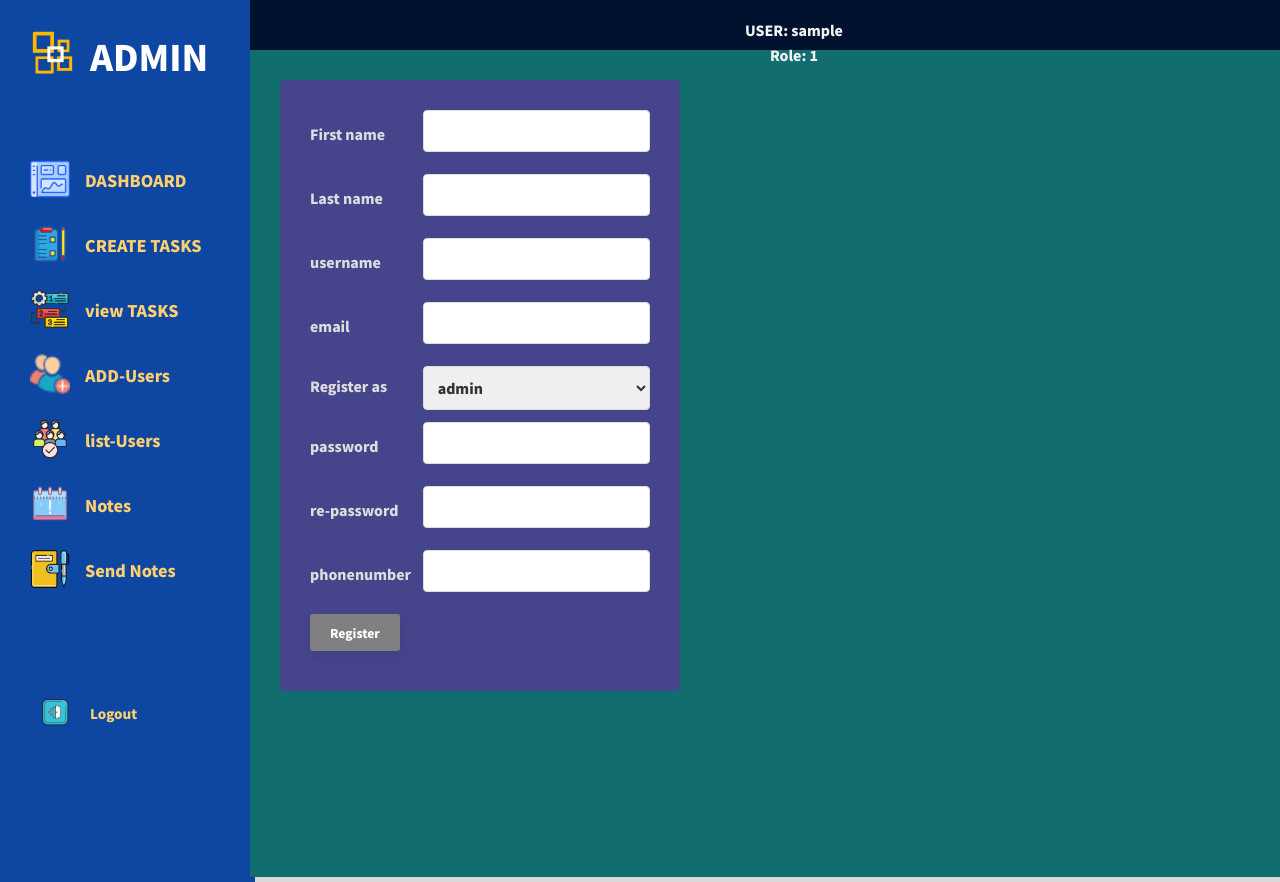
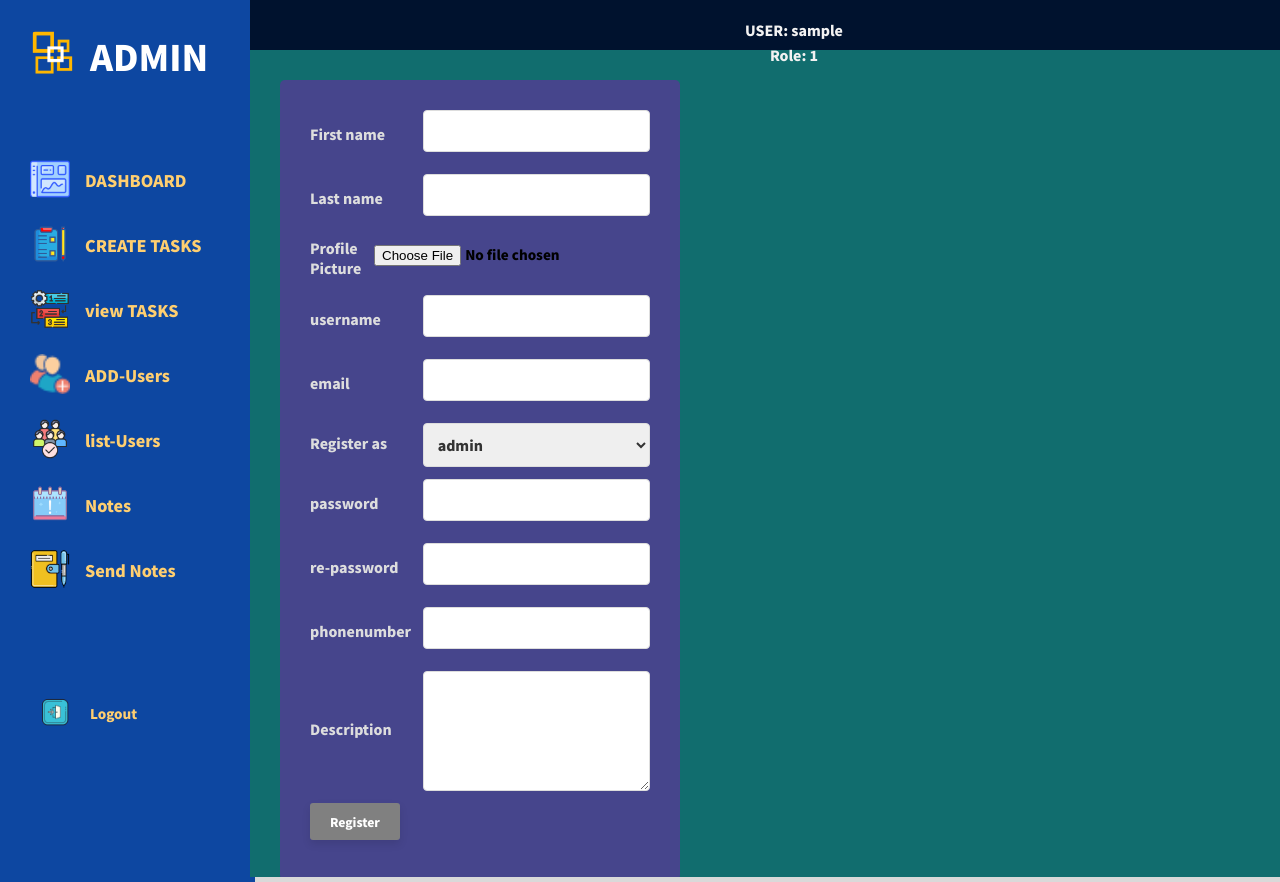
Before and after one commit to Xiran23/TMS, a PHP site: page /adduser.php in a window 1280 px wide; the page is wider, and only the part inside the window is pictured. Run offline with PHP 8.4, Linux system fonts and the light colour scheme; the visitor is signed in with stand-in values (Sample User, id 1).

Commit message:
profile picture upload
profile upload

```diff
--- a/adduser.php
+++ b/adduser.php
@@ -30,13 +30,14 @@
 
     <div class="Section">
 
-      <!-- ******************************** -->
+
 
       <div class="register-form">
 
 
 
-        <form method="post" onsubmit="return validation()">
+      <form method="post" action="adduser.php" onsubmit="return validation()" enctype="multipart/form-data">
+
 
 
           <div class="form-input">
@@ -53,12 +54,23 @@
             <input id="lastname" name="lastname" type="text">
             <span id="slname"> </span>
           </div>
+
+          <div class="form-input">
+  <label for="profile-pic">Profile Picture</label>
+  <input id="profile-pic" name="profile-pic" type="file">
+</div>
+
+
+
           <div class="form-input">
 
             <label for="">username</label>
             <input id="username" name="username" type="text">
             <span id="susername"> </span>
           </div>
+
+
+
           <div class="form-input">
 
             <label for="">email</label>
@@ -97,7 +109,11 @@
             <span id="sphonenumber"> </span>
           </div>
 
-          <!-- <div class="form-input"> -->
+
+    <div class="form-input">
+      <label for="description">Description</label>
+      <textarea id="description" name="description"></textarea>
+    </div>
 
 
 
@@ -225,34 +241,28 @@
   }
 </script>
 
-<!-- Swiper JS -->
 
-<!-- <script src="swiper/swiper-bundle.min.js"></script> -->
-<!-- <script src="js/jquery-3.7.0.min.js"></script> -->
-<!-- <script src="js/index.js"></script> -->
-<!-- <script src="ajax/ajax.js"></script> -->
-
-<!-- Initialize Swiper -->
 
 </html>
 <?php
+
+
 if ($_SERVER['REQUEST_METHOD'] == 'POST') {
-    $error = [];
+  $errors = [];
 
   $fname = $_POST['fname'];
   $lastname = $_POST['lastname'];
   $username = $_POST['username'];
   $email = $_POST['email'];
-    $role  = $_POST['role'];
+  $role = $_POST['role'];
   $password = $_POST['password'];
   $rpassword = $_POST['rpassword'];
   $phonenumber = $_POST['pnumber'];
-
-    //validate the first name
+  $description = $_POST['description'];
 
   // Validate first name
   if (empty($fname)) {
-
+    $errors['fname'] = 'Please fill in the first name field.';
   }
 
   // Validate last name
@@ -293,24 +303,41 @@
     $errors['pnumber'] = 'Phone number should be 10 digits.';
   }
 
-    // If there are no validation errors, proceed with further processing
+  // Process profile picture upload
+  $profilepic = '';
+
+  if (isset($_FILES['profile-pic']) && $_FILES['profile-pic']['error'] === 0) {
+    $targetDir = 'uploads/';
+    $targetFile = $targetDir . basename($_FILES['profile-pic']['name']);
+    $imageFileType = strtolower(pathinfo($targetFile, PATHINFO_EXTENSION));
+
+    // Validate file type
+    if ($imageFileType != 'jpg' && $imageFileType != 'jpeg' && $imageFileType != 'png' && $imageFileType != 'gif') {
+      $errors['profile-pic'] = 'Only JPG, JPEG, PNG, and GIF files are allowed.';
+    } elseif (!move_uploaded_file($_FILES['profile-pic']['tmp_name'], $targetFile)) {
+      $errors['profile-pic'] = 'Error uploading the profile picture.';
+    } else {
+      $profilepic = $_FILES['profile-pic']['name'];
+    }
+  }
+
+  // If there are no validation errors and profile picture was uploaded successfully, proceed with further processing
   if (empty($errors)) {
-
-      $query = "INSERT INTO users (firstname, lastname,username, email, role, password, phonenumber) VALUES
-             ('$fname','$lastname','$username','$email','$role','$password','$phonenumber')";
+    $query = "INSERT INTO users (firstname, lastname, username, email, role, password, phonenumber, profilepic, description) VALUES
+           ('$fname', '$lastname', '$username', '$email', '$role', '$password', '$phonenumber', '$profilepic', '$description')";
 
     if (mysqli_query($conn, $query)) {
-
       echo 'Form submitted successfully!';
     } else {
-        echo "error";
+      echo 'Error: ' . mysqli_error($conn);
     }
   } else {
-      // If there are validation errors, display them to the user
+    // If there are validation errors or profile picture upload errors, display them to the user
     foreach ($errors as $error) {
       echo $error . '<br>';
     }
   }
 }
 
+mysqli_close($conn);
 ?>
--- a/dashboard.php
+++ b/dashboard.php
@@ -106,7 +106,7 @@
                 </div>
               </div>
 
-          <!-- Rest of the slide content -->
+
 
         </div>
       </div>
```
Also changed, not shown: uploads/pexels-clinton-weaver-16486133.jpg (added), 1 other file. Lines whose indentation alone changed are shown as unchanged.
